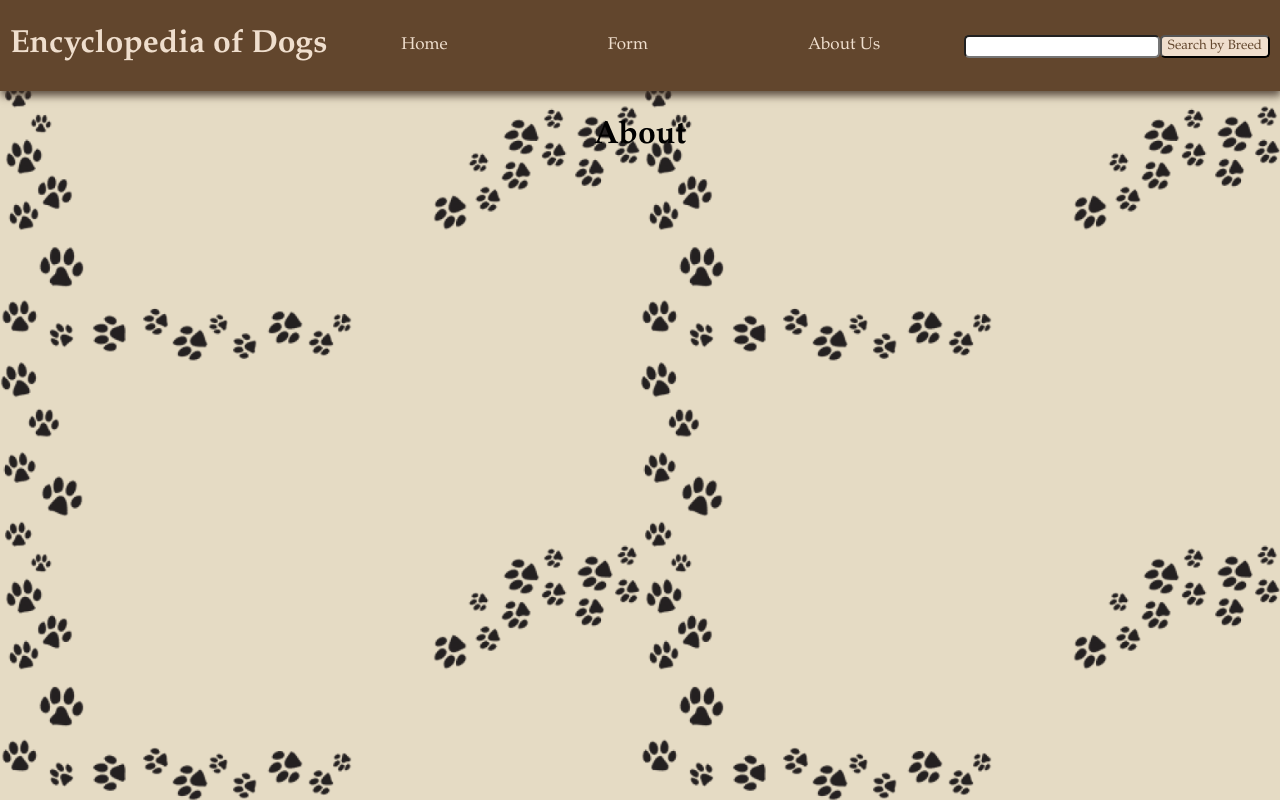
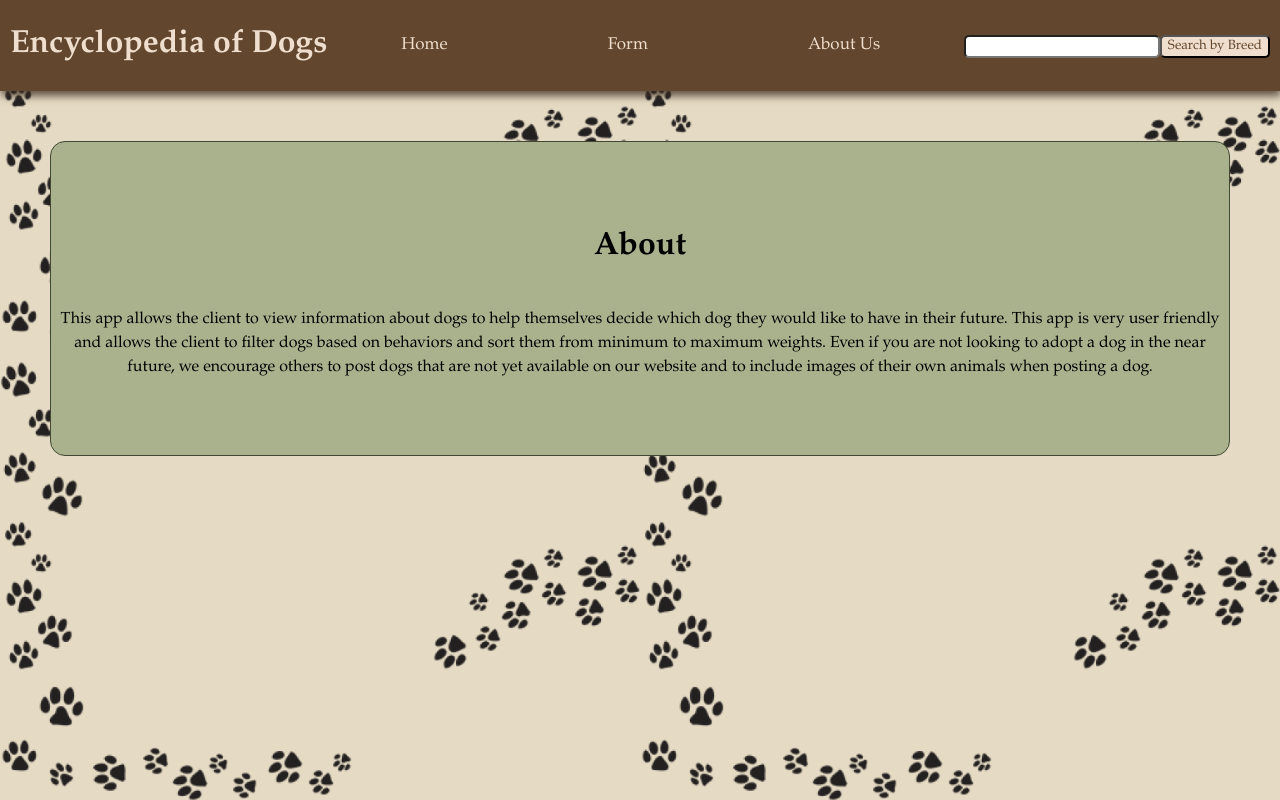
Before and after one commit to OMassano/Individual-Project, a React (Create React App) app in the folder client/: page /about in a window 1280 px wide. Built offline with nearby package versions, Linux system fonts and the light colour scheme.

Commit message:
more styles

```diff
--- a/client/src/views/About Page/About.jsx
+++ b/client/src/views/About Page/About.jsx
@@ -1,7 +1,20 @@
-const About = () =>{
-    return(
-        <h1>About</h1>
-    )
-}
+import style from "./About.module.css";
 
-export default About
+const About = () => {
+  return (
+    <div className={style.container}>
+        <h1 className={style.title}>About</h1>
+      <p className={style.content}>
+        This app allows the client to view information about dogs to help
+        themselves decide which dog they would like to have in their future.
+        This app is very user friendly and allows the client to filter dogs
+        based on behaviors and sort them from minimum to maximum weights.
+        Even if you are not looking to adopt a dog in the near future, we
+        encourage others to post dogs that are not yet available on our website
+        and to include images of their own animals when posting a dog.
+      </p>
+    </div>
+  );
+};
+
+export default About;
--- a/client/src/views/About Page/About.module.css
+++ b/client/src/views/About Page/About.module.css
@@ -0,0 +1,25 @@
+.container {
+    display: flex;
+    flex-direction: column;
+    background-color: rgb(170, 177, 141);
+    padding-top: 60px;
+    padding-bottom: 60px;
+    margin-top: 50px;
+    margin-bottom: 50px;
+    margin-left: 50px;
+    margin-right: 50px;
+    justify-content: center;
+    align-items: center;
+    border-radius: 15px;
+    border: 1px solid rgb(65, 72, 51);
+  }
+
+.title {
+    margin-bottom: 20px; /* Add margin-bottom to create spacing between title and paragraph */
+  }
+
+  .content {
+    display: flex;
+    justify-content: center;
+    align-items: center;
+  }
--- a/client/src/views/Detail Page/Detail.jsx
+++ b/client/src/views/Detail Page/Detail.jsx
@@ -17,7 +17,7 @@ const Detail = () => {
 
   const dogState = useSelector((state) => state.dog);
   if (!dogState || dogState.length === 0) {
-    return <div>Loading...</div>;
+    return <div className={style.loading}>Loading...</div>;
   }
 
   const dog = dogState[0];
--- a/client/src/views/Detail Page/Detail.module.css
+++ b/client/src/views/Detail Page/Detail.module.css
@@ -35,3 +35,10 @@
   font-variant: small-caps;
   text-shadow: 0px 2px 4px rgba(101, 109, 74,0.82);
 }
+
+.loading{
+  font-size: 100px;
+  font-weight: 900px;
+  margin: auto;
+  color: rgb(101, 109, 74);
+}
```
